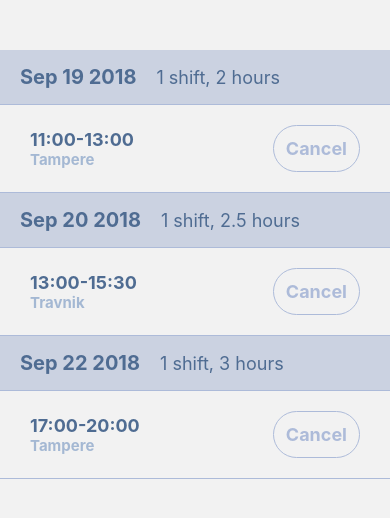
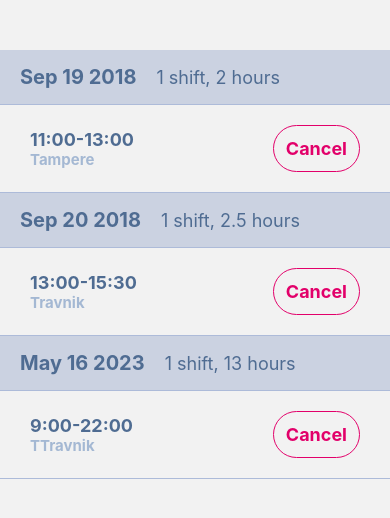
Before and after one commit to Fr1xel/wolt-app-shifts, a React Native app: screen /MyShifts in a window 390 px wide. Shown: the top 518 px of the page. Built offline with nearby package versions, Linux system fonts and the light colour scheme.

Commit message:
a lot done

```diff
--- /dev/null
+++ b/components/Button.js
@@ -0,0 +1,51 @@
+import { TouchableOpacity, Text, StyleSheet } from "react-native";
+import { calculateDateMatching } from "../maintenance/dateCalculating";
+
+const Button = ({ type, text, shift }) => {
+  const buttonDisabled = calculateDateMatching(
+    shift.startTimeNumber,
+    shift.endTimeNumber
+  );
+
+  const buttonStyle = buttonDisabled
+    ? styles.disabledButton
+    : styles.activeButton;
+  const textStyle = buttonDisabled
+    ? styles.disabledButtonText
+    : styles.activeButtonText;
+
+  return (
+    <TouchableOpacity style={buttonStyle} disabled={buttonDisabled}>
+      <Text style={textStyle}>{text}</Text>
+    </TouchableOpacity>
+  );
+};
+
+const styles = StyleSheet.create({
+  disabledButton: {
+    padding: 12,
+    borderRadius: 25,
+    borderWidth: 1,
+    borderColor: "#adbbd9",
+  },
+  activeButton: {
+    padding: 12,
+    borderRadius: 25,
+    borderWidth: 1,
+    borderColor: "#e2006a",
+  },
+  disabledButtonText: {
+    fontSize: 18,
+    fontWeight: "bold",
+    textAlign: "center",
+    color: "#adbbd9",
+  },
+  activeButtonText: {
+    fontSize: 18,
+    fontWeight: "bold",
+    textAlign: "center",
+    color: "#e2006a",
+  }
+});
+
+export default Button;
--- /dev/null
+++ b/maintenance/dataBase.js
@@ -0,0 +1,37 @@
+export const shiftsData = [
+    {
+      id: "95a2aaca-bab8-4504-8646-f75b325ec0e7",
+      booked: false,
+      area: "Helsinki",
+      startTime: 1523610000000,
+      endTime: 1523617200000,
+    },
+    {
+      id: "001e40e5-05dc-4b9d-bdc5-cae63f651970",
+      booked: true,
+      area: "Tampere",
+      startTime: 1537354800000,
+      endTime: 1537362000000,
+    },
+    {
+      id: "001e40e5-05dc-4b9d-bdc5-cae63f651970",
+      booked: true,
+      area: "Travnik",
+      startTime: 1537448400000,
+      endTime: 1537457400000,
+    },
+    {
+      id: "001e40e5-05dc-4b9d-bdc5-cae63f651970",
+      booked: false,
+      area: "Tampere",
+      startTime: 1537621200000,
+      endTime: 1537624800000,
+    },
+    {
+      id: "001e40e5-05dc-4b9d-bdc5-cae63f651970",
+      booked: true,
+      area: "TTravnik",
+      startTime: 1684227600000,
+      endTime: 1684274400000,
+    },
+  ];
--- /dev/null
+++ b/maintenance/dateCalculating.js
@@ -0,0 +1,5 @@
+export const calculateDateMatching = (shiftStart, shiftEnd) => {
+    const myDate = new Date().getTime()
+    const currentlyInShift = myDate - shiftStart > 0 && myDate - shiftEnd < 0
+    return currentlyInShift
+}
--- a/maintenance/shiftFetch.js
+++ b/maintenance/shiftFetch.js
@@ -1,3 +1,5 @@
+import { shiftsData } from "./dataBase"
+
 export const bookedShifts = (setState) => {
   const allDates = createDateObject()
   const filteredShifts = allDates.filter(shift => {
@@ -19,7 +21,9 @@ const createDateObject = () => {
       shiftLength: shiftLength,
       displayDate: date.toDateString().split(" ").slice(1).join(" "),
       city: shift.area,
-      booked: shift.booked
+      booked: shift.booked,
+      startTimeNumber: shift.startTime,
+      endTimeNumber: shift.endTime
     };
   });
   return allDates
@@ -67,41 +71,3 @@ const sortByDay = (shifts) => {
   });
   return sorted;
 };
-
-const shiftsData = [
-  {
-    id: "95a2aaca-bab8-4504-8646-f75b325ec0e7",
-    booked: false,
-    area: "Helsinki",
-    startTime: 1523610000000,
-    endTime: 1523617200000,
-  },
-  {
-    id: "001e40e5-05dc-4b9d-bdc5-cae63f651970",
-    booked: true,
-    area: "Tampere",
-    startTime: 1537354800000,
-    endTime: 1537362000000,
-  },
-  {
-    id: "001e40e5-05dc-4b9d-bdc5-cae63f651970",
-    booked: true,
-    area: "Travnik",
-    startTime: 1537448400000,
-    endTime: 1537457400000,
-  },
-  {
-    id: "001e40e5-05dc-4b9d-bdc5-cae63f651970",
-    booked: false,
-    area: "Tampere",
-    startTime: 1537621200000,
-    endTime: 1537624800000,
-  },
-  {
-    id: "001e40e5-05dc-4b9d-bdc5-cae63f651970",
-    booked: true,
-    area: "Tampere",
-    startTime: 1537635600000,
-    endTime: 1537646400000,
-  },
-];
--- a/myShifts/MyShifts.js
+++ b/myShifts/MyShifts.js
@@ -8,12 +8,15 @@ import {
 } from "react-native";
 import { bookedShifts, fetchShifts } from "../maintenance/shiftFetch";
 import { useEffect, useState } from "react";
+import { calculateDateMatching } from "../maintenance/dateCalculating";
+import Button from "../components/Button";
 
 const MyShifts = () => {
   const [shifts, setShifts] = useState([]);
   useEffect(() => {
     bookedShifts(setShifts);
   }, []);
+  calculateDateMatching()
   return (
     <View style={styles.shiftsContainer}>
       <StatusBar style="dark" />
@@ -38,9 +41,7 @@ const MyShifts = () => {
                         <Text style={styles.shiftTime}>{item.startTime}-{item.endTime}</Text>
                         <Text style={styles.shiftCity}>{item.city}</Text>
                       </View>
-                      <TouchableOpacity style={styles.shiftButton}>
-                        <Text style={styles.shiftButtonText}>Cancel</Text>
-                      </TouchableOpacity>
+                      <Button shift={item} text="Cancel"/>
                     </View>
                   );
                 }}
```
